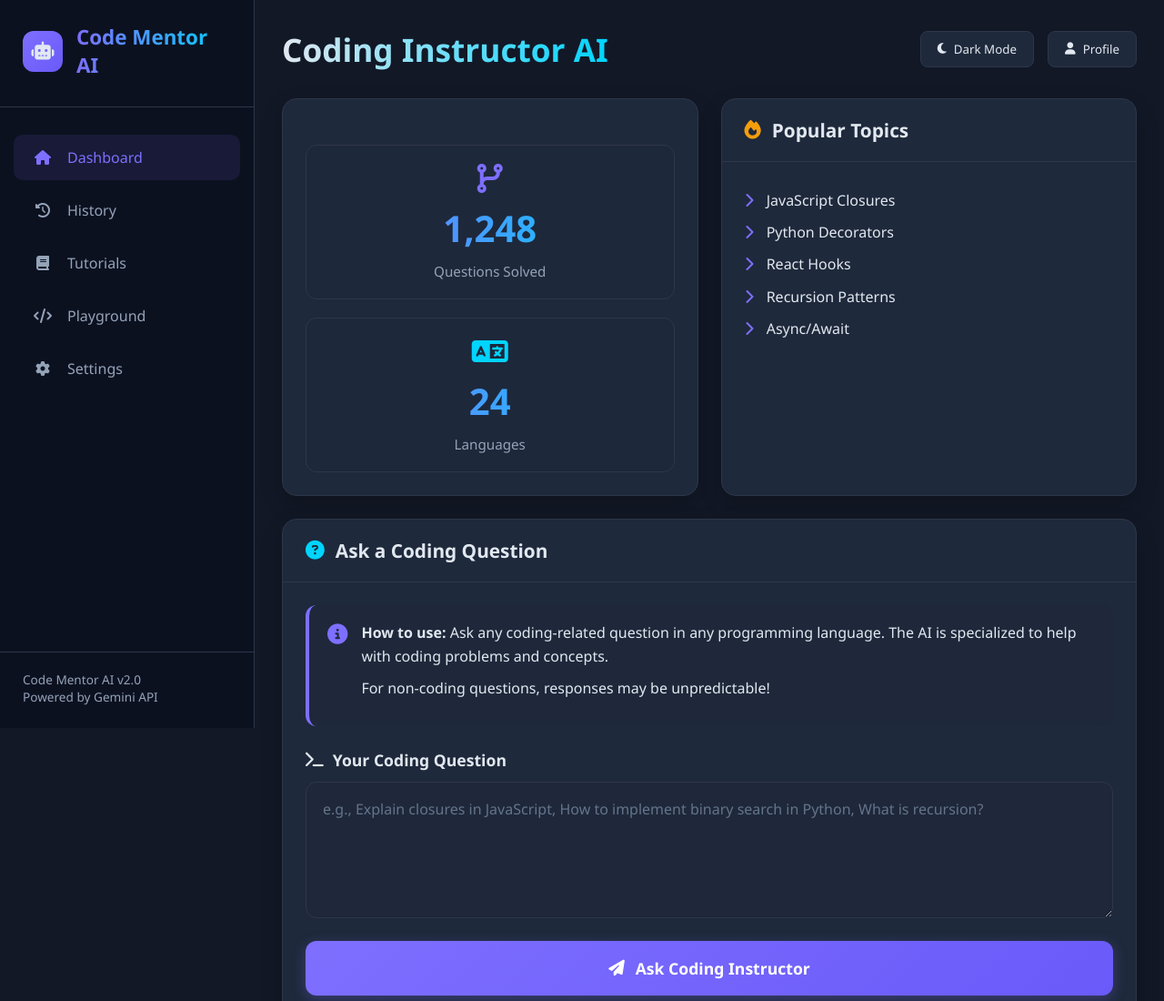
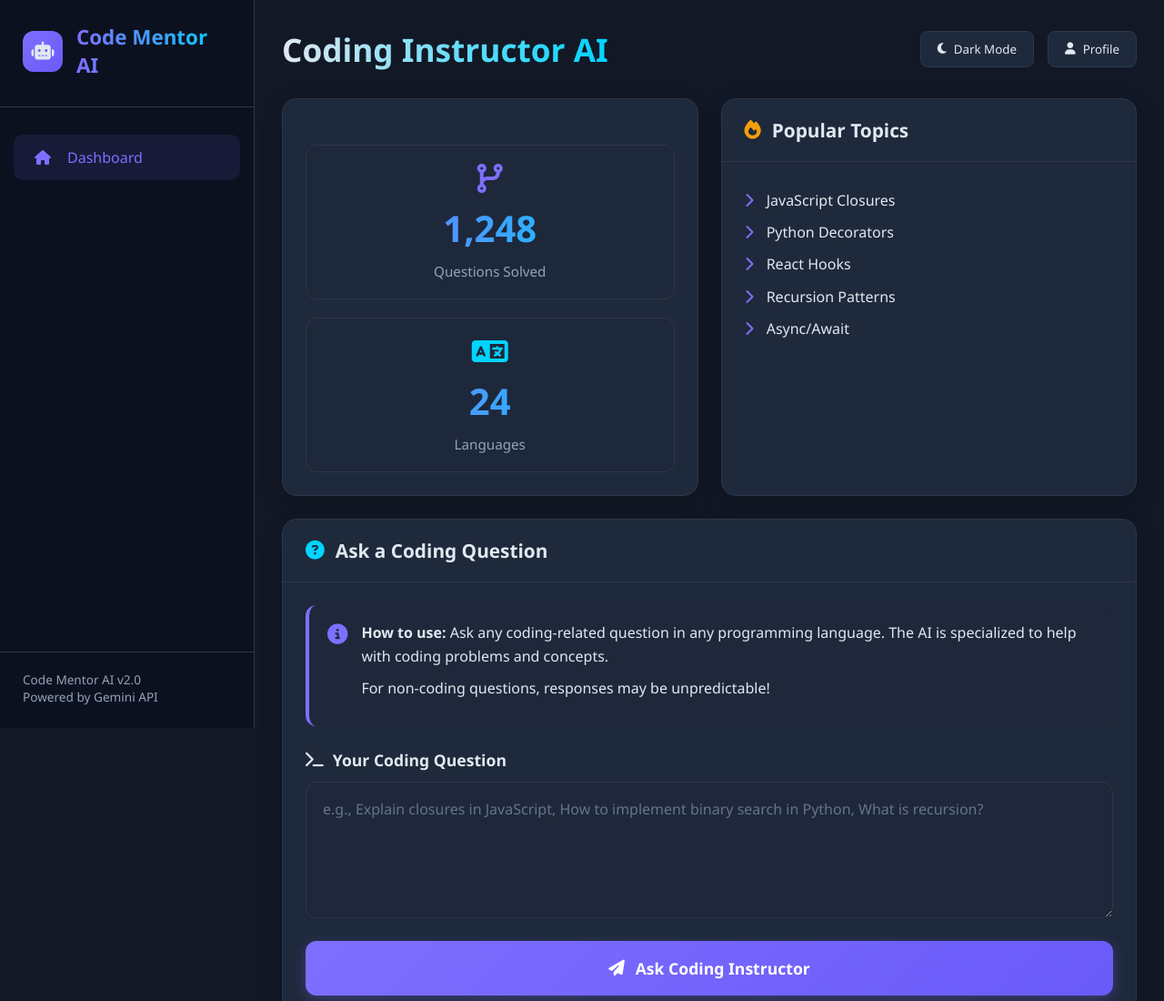
Before and after one commit to abhigyan2003/chatbot, a website: page index.html in a window 1280 px wide. Shown: the top 1100 px of the page at 91% size. Drawn offline with Linux system fonts and the light colour scheme.

Commit message:
some chnages

```diff
--- a/index.html
+++ b/index.html
@@ -495,22 +495,7 @@
                 <i class="fas fa-home"></i>
                 <span class="menu-text">Dashboard</span>
             </div>
-            <div class="menu-item">
-                <i class="fas fa-history"></i>
-                <span class="menu-text">History</span>
-            </div>
-            <div class="menu-item">
-                <i class="fas fa-book"></i>
-                <span class="menu-text">Tutorials</span>
-            </div>
-            <div class="menu-item">
-                <i class="fas fa-code"></i>
-                <span class="menu-text">Playground</span>
-            </div>
-            <div class="menu-item">
-                <i class="fas fa-cog"></i>
-                <span class="menu-text">Settings</span>
-            </div>
+
         </div>
 
         <div class="sidebar-footer">
```
